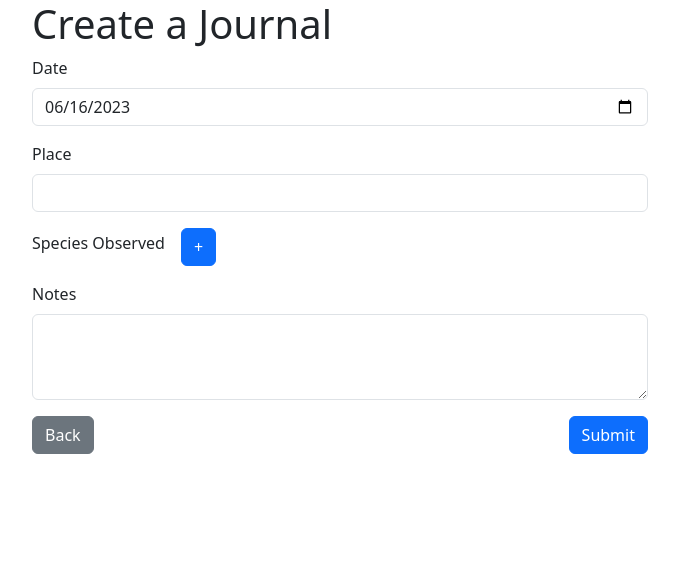
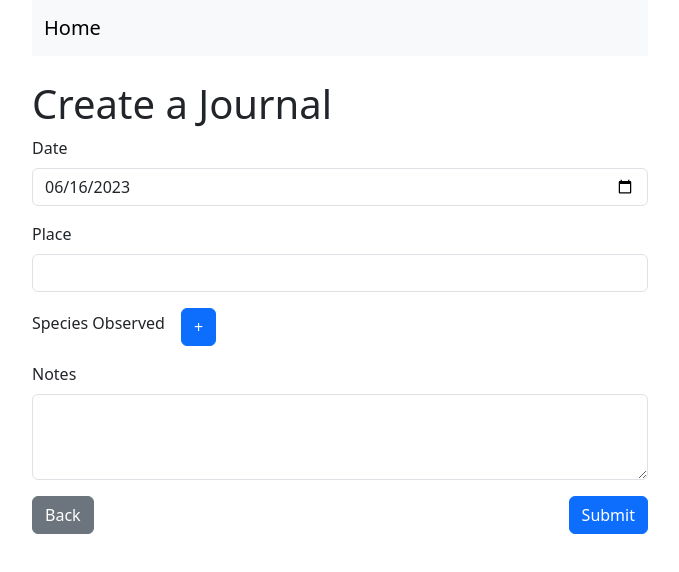
Before and after one commit to abhinav-nath/wildlife-journal, a React (Create React App) app in the folder wildlife-journal-ui/: page /create-journal in a window 1280 px wide. Shown: the top 572 px of the page, without its empty margins (300-979 px from the left). Built offline with nearby package versions, Linux system fonts and the light colour scheme.

Commit message:
Add Navbar in Create Journal

```diff
--- a/wildlife-journal-ui/src/components/CreateJournalPage.js
+++ b/wildlife-journal-ui/src/components/CreateJournalPage.js
@@ -1,5 +1,6 @@
 import React, { useState, useEffect } from "react";
 import { useNavigate } from "react-router-dom";
+import Navbar from "./Navbar";
 import { Container, Form, Button, Alert } from "react-bootstrap";
 
 const CreateJournalPage = () => {
@@ -78,6 +79,7 @@ const CreateJournalPage = () => {
 
   return (
     <Container className="w-50">
+      <Navbar />
       <h1>Create a Journal</h1>
 
       <Form>
--- a/wildlife-journal-ui/src/components/Navbar.js
+++ b/wildlife-journal-ui/src/components/Navbar.js
@@ -6,7 +6,7 @@ const Navbar = () => {
     <nav className="navbar navbar-expand navbar-light bg-light mb-4">
       <div className="container-fluid">
         <Link to="/" className="navbar-brand">
-          Forest Journals
+          Home
         </Link>
       </div>
     </nav>
```
